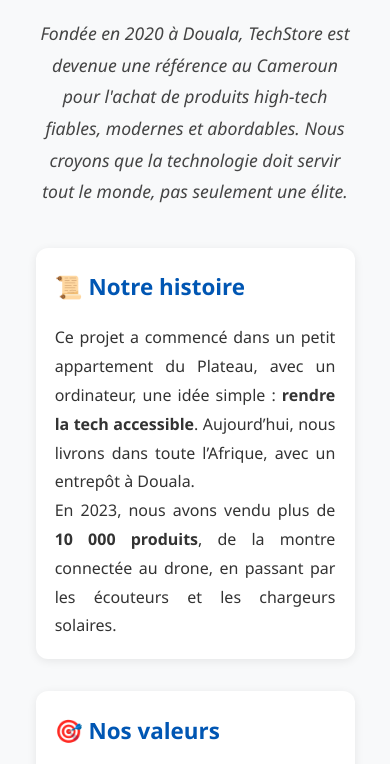
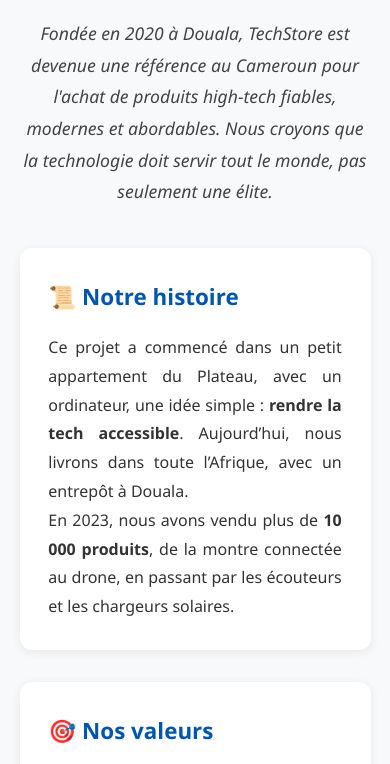
Before and after one commit to danyyyco/techstore, a plain HTML site: page a-propos.html in a window 390 px wide. Shown: the part 272-1036 px from the top of the page. Drawn offline with Linux system fonts and the light colour scheme.

Commit message:
apropos2

```diff
--- a/css/style.css
+++ b/css/style.css
@@ -525,13 +525,3 @@ main > section {
 .values li, .team li, .commitments li {
     line-height: 1.6;
 }
-
-/* Responsive */
-@media (max-width: 768px) {
-    .about {
-        padding: 0 1rem;
-    }
-    .about-section {
-        padding: 1.2rem;
-    }
-}
```
Also changed, not shown: a-propos.html (+1 -74 lines).
